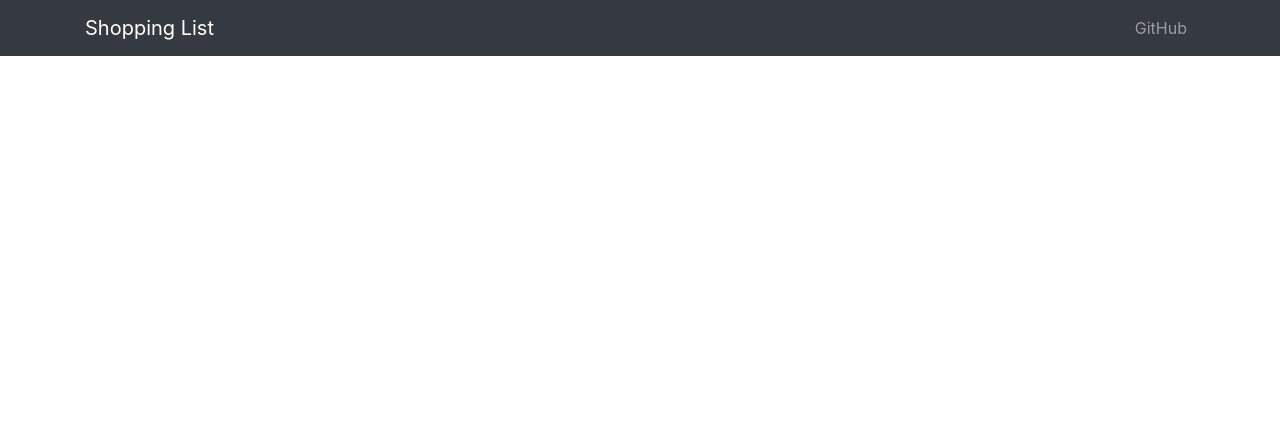
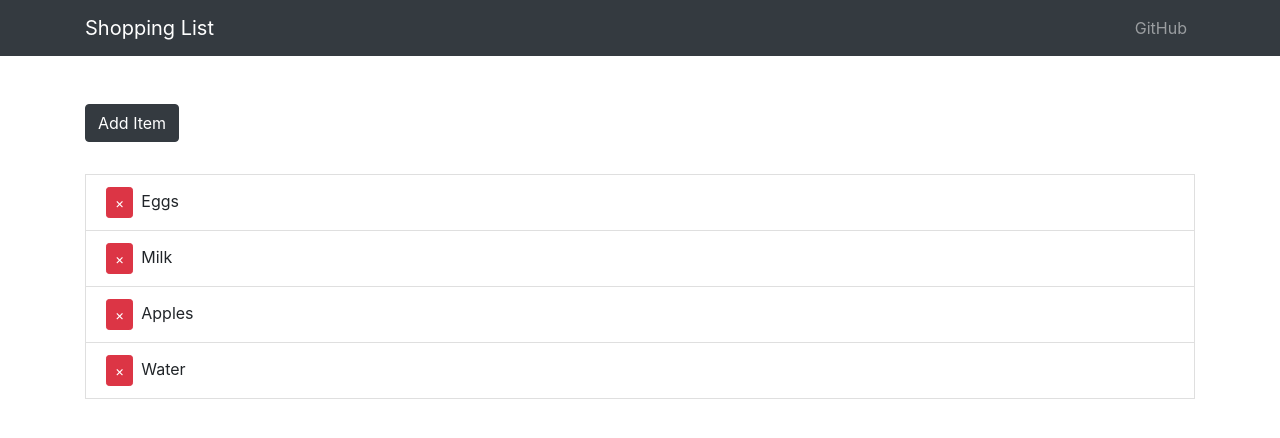
Before and after one commit to ivanjulian/ShoppingList-MERNstack, a React (Create React App) app in the folder client/: page / in a window 1280 px wide. Shown: the top 438 px of the page. Built offline with nearby package versions, Linux system fonts and the light colour scheme.

Commit message:
Shopping List
Added Shopping List and the ability to add and delete items (without backend, just with React)

```diff
--- a/client/src/App.css
+++ b/client/src/App.css
@@ -0,0 +1,21 @@
+.remove-btn {
+  margin-right: 0.5rem;
+}
+
+.fade-enter {
+  opacity: 0.01;
+}
+
+.fade-enter-active {
+  opacity: 1;
+  transition: opacity 1000ms ease-in;
+}
+
+.fade-exit {
+  opacity: 1;
+}
+
+.fade-exit-active {
+  opacity: 0.01;
+  transition: opacity 1000ms ease-in;
+}
--- a/client/src/App.js
+++ b/client/src/App.js
@@ -2,11 +2,13 @@
 import React from 'react';
 import './App.css';
 import AppNavbar from './components/AppNavbar';
+import ShoppingList from './components/ShoppingList';
 
 function App() {
   return (
     <div className="App">
       <AppNavbar />
+      <ShoppingList />
     </div>
   );
 }
--- /dev/null
+++ b/client/src/components/ShoppingList.js
@@ -0,0 +1,62 @@
+import React, { useState } from 'react';
+import {
+  Container,
+  ListGroup,
+  ListGroupItem,
+  Button
+} from 'reactstrap';
+import {
+  CSSTransition,
+  TransitionGroup
+} from 'react-transition-group';
+import { v4 as uuid } from 'uuid';
+
+function ShoppingList() {
+  const [items, setItems] = useState([
+    { id: uuid(), name: "Eggs" },
+    { id: uuid(), name: "Milk" },
+    { id: uuid(), name: "Apples" },
+    { id: uuid(), name: "Water" }
+  ])
+
+  return (
+    <Container>
+      <Button
+        color="dark"
+        style={{ marginBottom: '2rem' }}
+        onClick={() => {
+          const name = prompt('Enter Item');
+          if (name) {
+            setItems([
+              ...items,
+              { id: uuid(), name }
+            ])
+          }
+        }}
+      >Add Item</Button>
+      <ListGroup>
+        <TransitionGroup className="shopping-list">
+          {items.map(({ id, name }) => (
+            <CSSTransition key={id} timeout={500} classNames="fade">
+              <ListGroupItem>
+                <Button
+                  className="remove-btn"
+                  color="danger"
+                  size="sm"
+                  onClick={() => {
+                    setItems(
+                      items.filter(item => item.id !== id)
+                    )
+                  }}
+                >&times;</Button>
+                {name}
+              </ListGroupItem>
+            </CSSTransition>
+          ))}
+        </TransitionGroup>
+      </ListGroup>
+    </Container>
+  )
+}
+
+export default ShoppingList;
```
